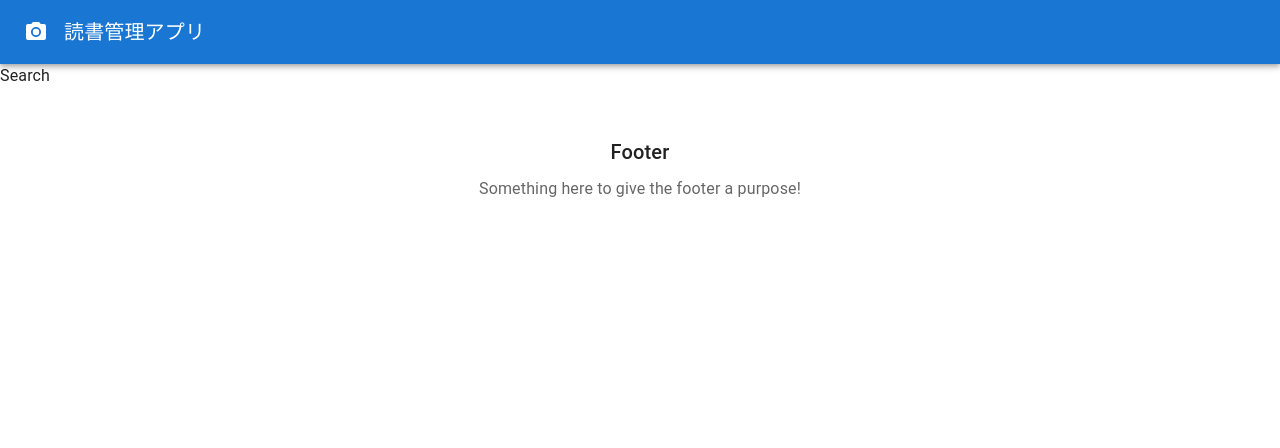
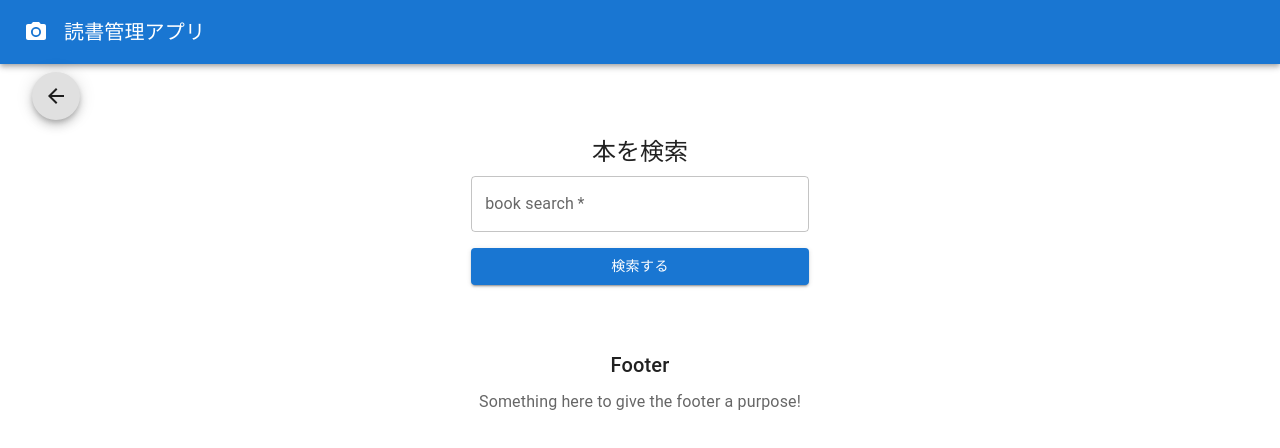
Before and after one commit to yuya21011111/React_Book_App, a React (Create React App) app: page /search in a window 1280 px wide. Shown: the top 448 px of the page. Built offline with nearby package versions, Linux system fonts and the light colour scheme.

Commit message:
search制作

```diff
--- a/src/App.js
+++ b/src/App.js
@@ -6,6 +6,7 @@ import BookDetail from './pages/books/BookDetail';
 import BookEdit from './pages/books/BookEdit';
 import BookIndex from './pages/books/BookIndex';
 import BookSearch from './pages/books/BookSearch';
+import TenArr from './pages/books/TenArr';
 
 function App() {
   return (
@@ -19,6 +20,7 @@ function App() {
               </Route>
           </Route>
       </Routes>
+      {/* <TenArr /> */}
     </>
   );
 }
--- a/src/pages/books/BookIndex.js
+++ b/src/pages/books/BookIndex.js
@@ -1,5 +1,6 @@
 const BookIndex = () => {
     return(<>
+    BookIndex
     </>)
 }
 
--- a/src/pages/books/BookSearch.js
+++ b/src/pages/books/BookSearch.js
@@ -1,6 +1,74 @@
+import { useRef, useState } from "react"
+import { Button, Container, Fab, TextField, Typography, Box, } from "@mui/material"
+import { Link } from "react-router-dom"
+import ArrowBackIcon from "@mui/icons-material/ArrowBack"
+
 const BookSearch = () => {
-    return(<>
-    Search
+    const keyword = useRef('')
+    const [searchResult, setSearchResult] = useState([])
+    const search = async (keyword, e) => {
+        e.preventDefault()
+        const baseUrl = 'https://www.googleapis.com/books/v1/volumes?'
+        const params = { q: `intitle:${keyword.current.value}`, maxResults: 40, }
+        const queryParams = new URLSearchParams(params)
+
+        const jsonUrl = baseUrl + queryParams
+
+        const response = await fetch(jsonUrl)
+            .then(response => response.json())
+        console.log(response.items)
+
+        const newList = [] // 空の配列
+        response.items.map(book => {
+            const title = book.volumeInfo.title
+            const img = book.volumeInfo.imageLinks
+            const description = book.volumeInfo.description
+            newList.push({
+                title: title ? title : 'タイトルはありません。',
+                Image: img ? img.thumbnail : 'images/no_image.jpeg',
+                description: description ? description.slice(0, 40) : '無し'
+            })
+            console.log(newList)
+            setSearchResult(newList)
+        })
+    }
+    return (<>
+        <Container component="section" maxWidth="xl">
+            <Fab size="medium"
+              component={Link}
+              to={'/'}
+              sx={{ mt:1, ml:1 }}>
+            <ArrowBackIcon />
+            </Fab>
+        </Container>
+        <Container component="section" maxWidth="lg">
+            <Box
+              sx={{
+                mt: 2,
+                display: 'flex',
+                flexDirection: 'column',
+                alignItems: 'center'
+              }}
+            >
+                <Typography component="h1" variant="h5">本を検索</Typography>
+                <Box component="form" onSubmit={ e => search(keyword, e) }
+                  sx={{ mt: 1 }}>
+                    <TextField
+                      required
+                      fullWidth
+                      label="book search"
+                      name="search"
+                      inputRef={keyword} />
+                      <Button
+                        type="submit"
+                        fullWidth
+                        variant="contained"
+                        sx={{ my: 2 }}>
+                        検索する
+                      </Button>
+                </Box>
+            </Box>
+        </Container>
     </>)
 }
 
--- /dev/null
+++ b/src/pages/books/TenArr.js
@@ -0,0 +1,32 @@
+import React, { useState } from "react";
+
+function TenArr() {
+  const [array, setArray] = useState([]);
+
+  const handleButtonClick = () => {
+    const newArray = Array.from({ length: 10 }, () =>
+    Array.from({ length: 10 }, () => Math.floor(Math.random() * 9) + 1)
+    );
+    console.log(newArray);
+    setArray(newArray);
+  };
+
+  return (
+    <div>
+      <button onClick={handleButtonClick}>配列を表示</button>
+      <table>
+        <tbody>
+          {array.map((row, rowIndex) => (
+            <tr key={rowIndex}>
+              {row.map((cell, cellIndex) => (
+                <td key={cellIndex}>{cell}</td>
+              ))}
+            </tr>
+          ))}
+        </tbody>
+      </table>
+    </div>
+  );
+}
+
+export default TenArr;
```
